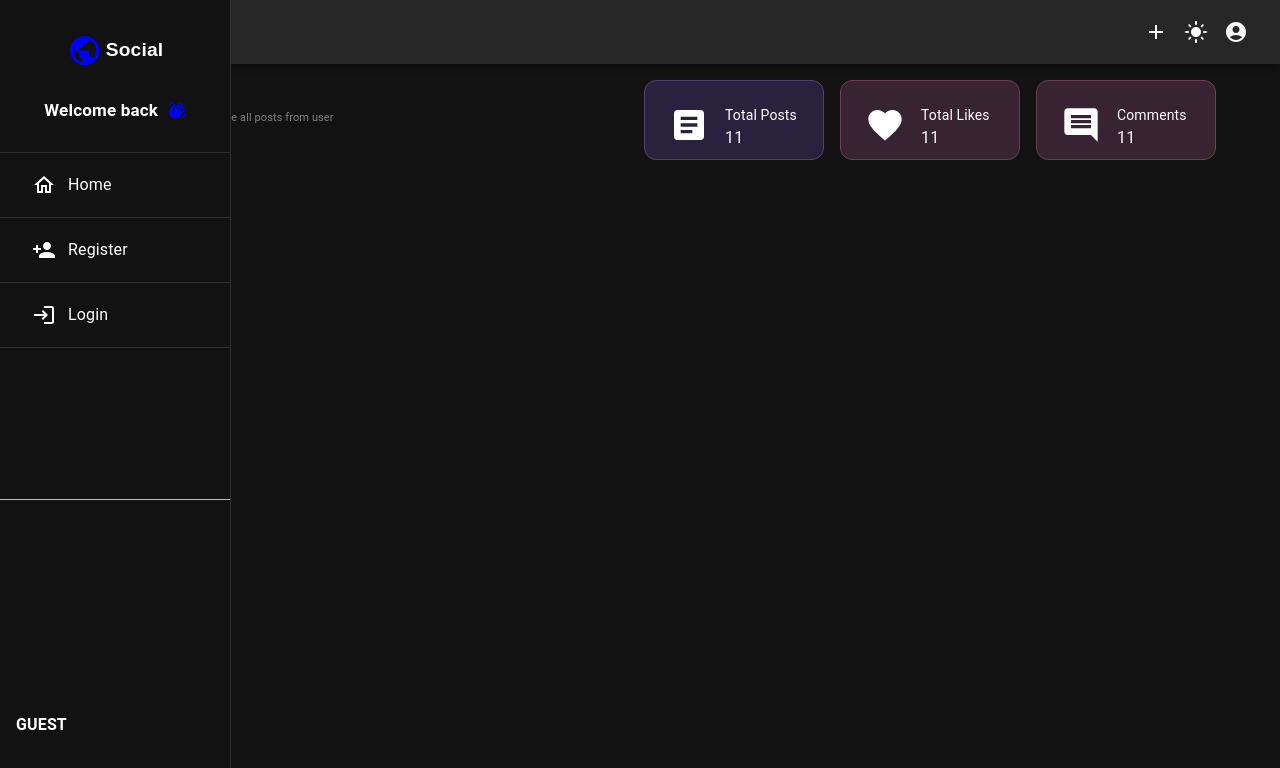
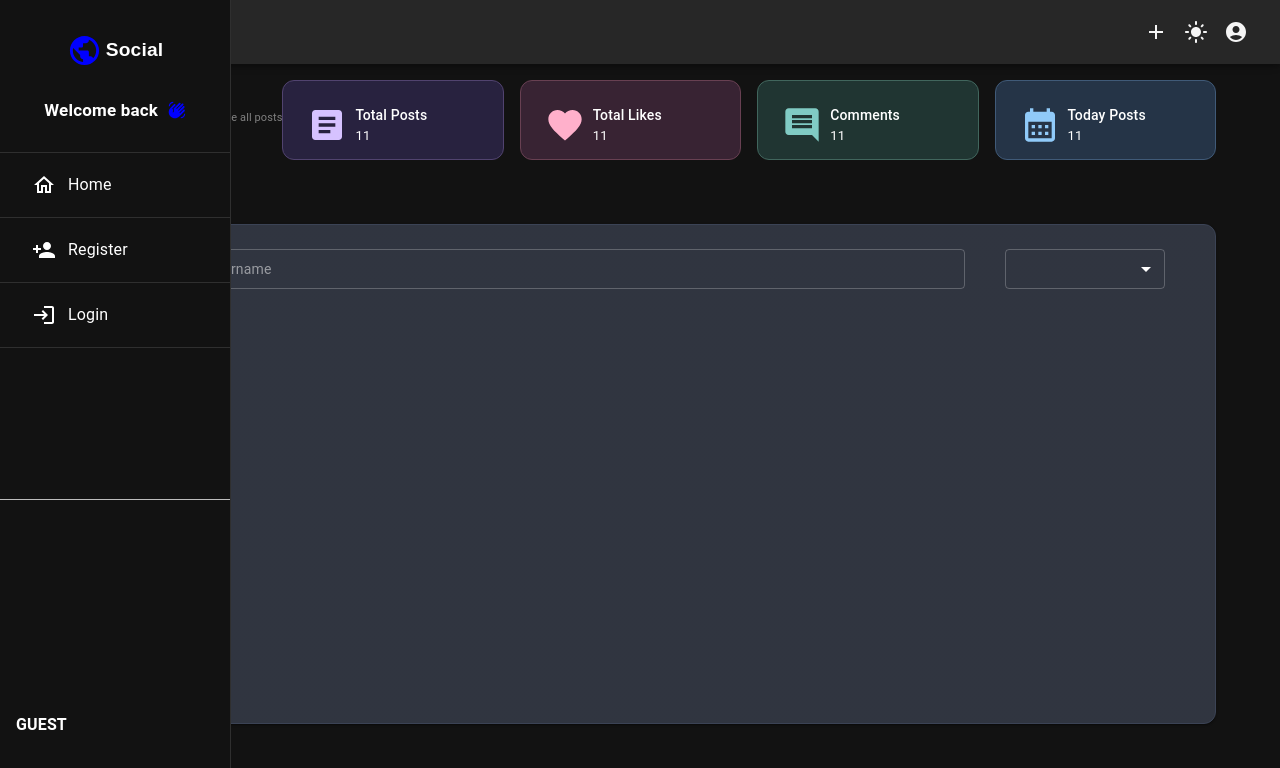
Before and after one commit to AungPhyoThu-dev/Social-web, a React (Vite) app in the folder Social-web-client/: page /admin/postadmin in a window 1280 px wide. Shown: the top 768 px of the page. Built offline with nearby package versions, Linux system fonts and the light colour scheme; no server answers.

Commit message:
Upaded postAdmin card

```diff
--- a/Social-web-client/src/pages/Postadmin.jsx
+++ b/Social-web-client/src/pages/Postadmin.jsx
@@ -1,14 +1,16 @@
-import { Box,Container,Typography, } from "@mui/material"
-import { Article as PostIcon, Favorite as LikeIcon,Comment as CommentIcon, } from "@mui/icons-material"
+import { Box,Container,Typography,Card, TextField, FormControl, MenuItem ,Select} from "@mui/material"
+import { Article as PostIcon, Favorite as LikeIcon,Comment as CommentIcon,CalendarMonth as TodayPostIcon } from "@mui/icons-material"
 import{useTheme,useMediaQuery}from "@mui/material"
-
+import { queryClient, useApp } from "../ThemeApp";
 export default function  Postadmin(){
+  const{mode}=useApp();
   const theme=useTheme();
   const isMobile=useMediaQuery(theme.breakpoints.down("sm"));
+  const isTablet = useMediaQuery(theme.breakpoints.between("sm", "lg"));
   return(
 <Box>
   <Container  maxWidth="lg">
-    <Box sx={{display:'flex',flexDirection:isMobile?"column":"row",justifyContent:"space-between"}}>
+    <Box sx={{display:'flex',flexDirection:isMobile||isTablet?"column":"row",justifyContent:"space-between",alignItems: isMobile||isTablet ? "center" : "flex-start",}}>
         <Box sx={{display:"flex",gap:2}}>
 <PostIcon sx={{fontSize:{sm:45,xs:35}}}/>
 <Box sx={{display:"flex",flexDirection:"column"}}>
@@ -19,56 +21,96 @@ export default function  Postadmin(){
   </Box>
   <Box   sx={{
       display: "grid",
+      width:"100%",
+        maxWidth: isMobile ? 400 : "none",
       gridTemplateColumns: {
         xs: "repeat(2, minmax(0, 1fr))",
-        sm: "repeat(3, minmax(0, 1fr))",
+        sm: "repeat(4, minmax(0, 1fr))",
       },
       gap: 2,
-      mb: 3,
+      mb: (isMobile||isTablet)?3:8,
+      mt: (isMobile || isTablet) ? 4 : 0,
+
     }}>
-     <Box sx={{width:180,height:80,borderRadius:3,bgcolor: "#28223F",
+     <Box sx={{width:"100%",height:80,borderRadius:3,bgcolor: "#28223F",
     border: "1px solid #51436F",    transition: "0.3s",
     "&:hover": {
       transform: "translateY(-4px)",
       boxShadow: "0 6px 20px rgba(179,157,219,0.15)",
     },cursor:"pointer"}}>
-    <Box sx={{p:3,display:'flex',gap:2}} >
-      <PostIcon sx={{fontSize:{sm:40}}}/>
+    <Box sx={{p:3,display:'flex',gap:1}} >
+      <PostIcon sx={{fontSize:{sm:40,xs:30},color:"#D6C2FF"}}/>
       <Box>
-           <Typography sx={{fontSize:{sm:14}}}>Total Posts</Typography>
-           <Typography>11</Typography>
+           <Typography  sx={{
+    fontSize: { xs: 11, sm: 14 },
+    color: "white",
+    fontWeight: 500,
+    whiteSpace: "nowrap",
+  }}>Total Posts</Typography>
+           <Typography sx={{fontSize:{xs:13},color:"white"}}>11</Typography>
       </Box>
 
     </Box>
 
   </Box>
-  <Box sx={{width:180,height:80,borderRadius:3,bgcolor: "#382333",
+  <Box sx={{width:"100%",height:80,borderRadius:3,bgcolor: "#382333",
 border: "1px solid #684052",    transition: "0.3s",
     "&:hover": {
       transform: "translateY(-4px)",
       boxShadow: "0 6px 20px rgba(179,157,219,0.15)",
     },cursor:"pointer"}}>
-    <Box sx={{p:3,display:'flex',gap:2}} >
-      <LikeIcon sx={{fontSize:{sm:40}}}/>
+    <Box sx={{p:3,display:'flex',gap:1}} >
+      <LikeIcon sx={{fontSize:{sm:40},color:"#FFB0CB"}}/>
       <Box>
-           <Typography sx={{fontSize:{sm:14}}}>Total Likes</Typography>
-           <Typography>11</Typography>
+           <Typography  sx={{
+    fontSize: { xs: 11, sm: 14 },
+    color: "white",
+    fontWeight: 500,
+    whiteSpace: "nowrap",
+  }}>Total Likes</Typography>
+           <Typography sx={{fontSize:{xs:13},color:"white"}}>11</Typography>
       </Box>
 
     </Box>
 
   </Box>
-  <Box sx={{width:180,height:80,borderRadius:3,bgcolor: "#382333",
-border: "1px solid #684052",    transition: "0.3s",
+  <Box sx={{width:"100%",height:80,borderRadius:3,bgcolor: "#203532",
+border: "1px solid #41665D" ,   transition: "0.3s",
     "&:hover": {
       transform: "translateY(-4px)",
       boxShadow: "0 6px 20px rgba(179,157,219,0.15)",
     },cursor:"pointer"}}>
-    <Box sx={{p:3,display:'flex',gap:2}} >
-      <CommentIcon sx={{fontSize:{sm:40}}}/>
+    <Box sx={{p:3,display:'flex',gap:1}} >
+      <CommentIcon sx={{fontSize:{sm:40,},color: "#80CBC4"}}/>
       <Box>
-           <Typography sx={{fontSize:{sm:14}}}> Comments</Typography>
-           <Typography>11</Typography>
+           <Typography  sx={{
+    fontSize: { xs: 11, sm: 14 },
+    color: "white",
+    fontWeight: 500,
+    whiteSpace: "nowrap",
+  }}> Comments</Typography>
+           <Typography  sx={{fontSize:{xs:13},color:"white"}}>11</Typography>
+      </Box>
+
+    </Box>
+
+  </Box>
+   <Box sx={{width:"100%",height:80,borderRadius:3,bgcolor:"#253447" ,
+border: "1px solid #405A78",    transition: "0.3s",
+    "&:hover": {
+      transform: "translateY(-4px)",
+      boxShadow: "0 6px 20px rgba(179,157,219,0.15)",
+    },cursor:"pointer"}}>
+    <Box sx={{p:3,display:'flex',gap:1}} >
+      <TodayPostIcon sx={{fontSize:{sm:40},color:"#90CAF9",}}/>
+      <Box>
+           <Typography  sx={{
+    fontSize: { xs: 11, sm: 14 },
+    color: "white",
+    fontWeight: 500,
+    whiteSpace: "nowrap",
+  }}>Today Posts</Typography>
+           <Typography  sx={{fontSize:{xs:13},color:"white"}}>11</Typography>
       </Box>
 
     </Box>
@@ -77,7 +119,40 @@ border: "1px solid #684052",    transition: "0.3s",
   </Box>
 
     </Box>
+<Box>
+<Card sx={{width:"100%",height:500,bgcolor: mode==="dark"?"#252A36":"white",
+border: "1px solid #3B4355",
+borderRadius: 3,color:mode==="dark"?"white":"black"}}>
+<Box>
+  <Box sx={{display:'flex',gap:(isMobile||isTablet)?1:5}}>
+     <TextField size="small" placeholder="Search posts by username" sx={{width:{xs:200,sm:900}, "& .MuiInputBase-root": {
+                  height: {sm:40,xs:30},
+                  mt: { xs: 3 },
+                  ml:{sm:3,xs:1},
+                 color:mode==="dark"?"white":"black"
 
+                },
+                "&::placeholder": {
+                  fontSize: {sm:11,xs:9},
+                  opacity: 1,
+                },   "& .MuiInputBase-input": {
+      fontSize: { xs: 11, sm: 14 },
+    },
+}}/>
+     <FormControl sx={{ minWidth: { xs: 70, sm: 160 }, mt: { xs: 3 }}}>
+      <Select sx={{ height: { xs: 30, sm: 40 } }}>
+        <MenuItem>All Users</MenuItem>
+        <MenuItem>Banned Users</MenuItem>
+      </Select>
+     </FormControl>
+  </Box>
+
+</Box>
+<Box>
+
+</Box>
+</Card>
+</Box>
 
   </Container>
 </Box>
```
